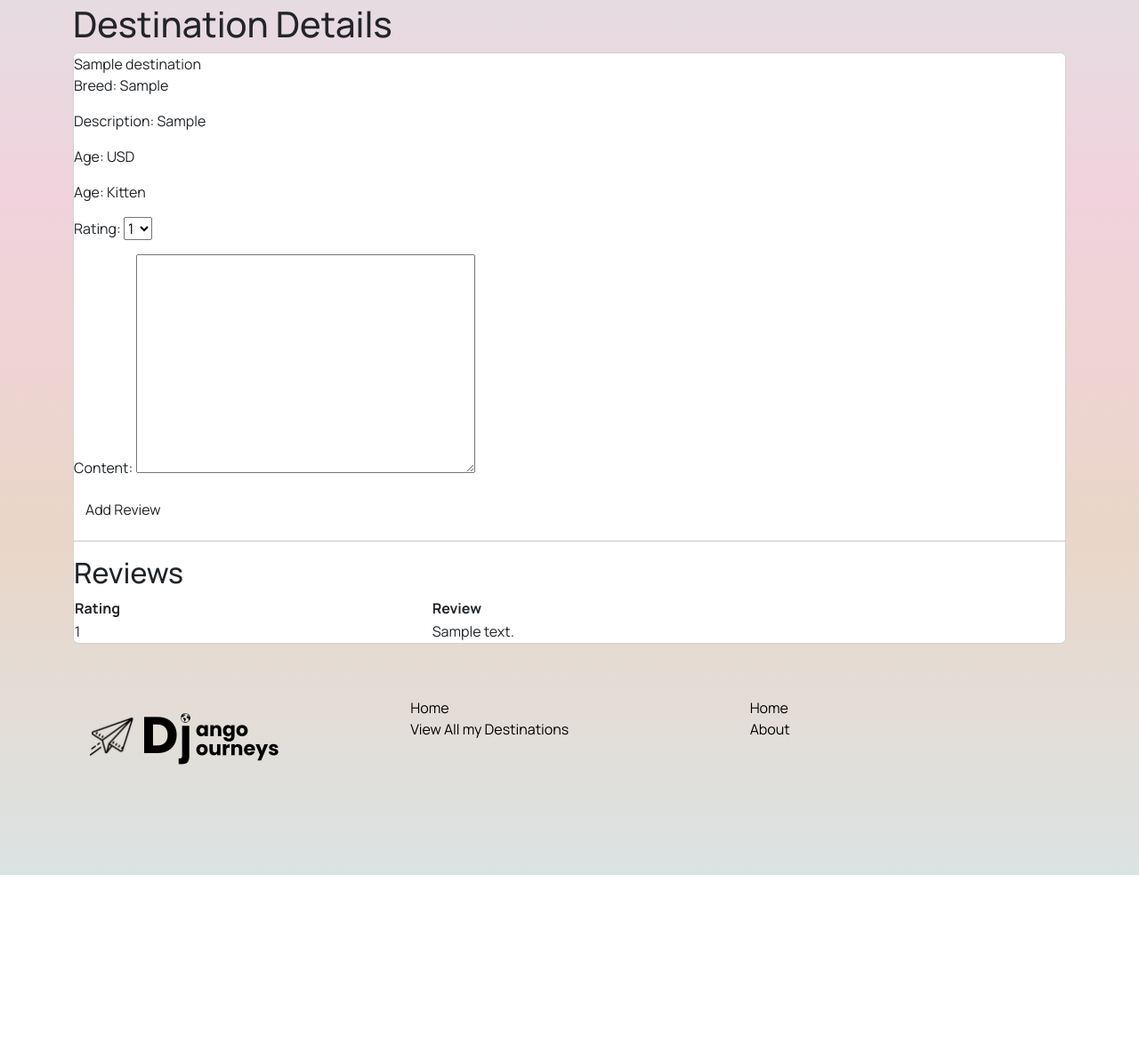
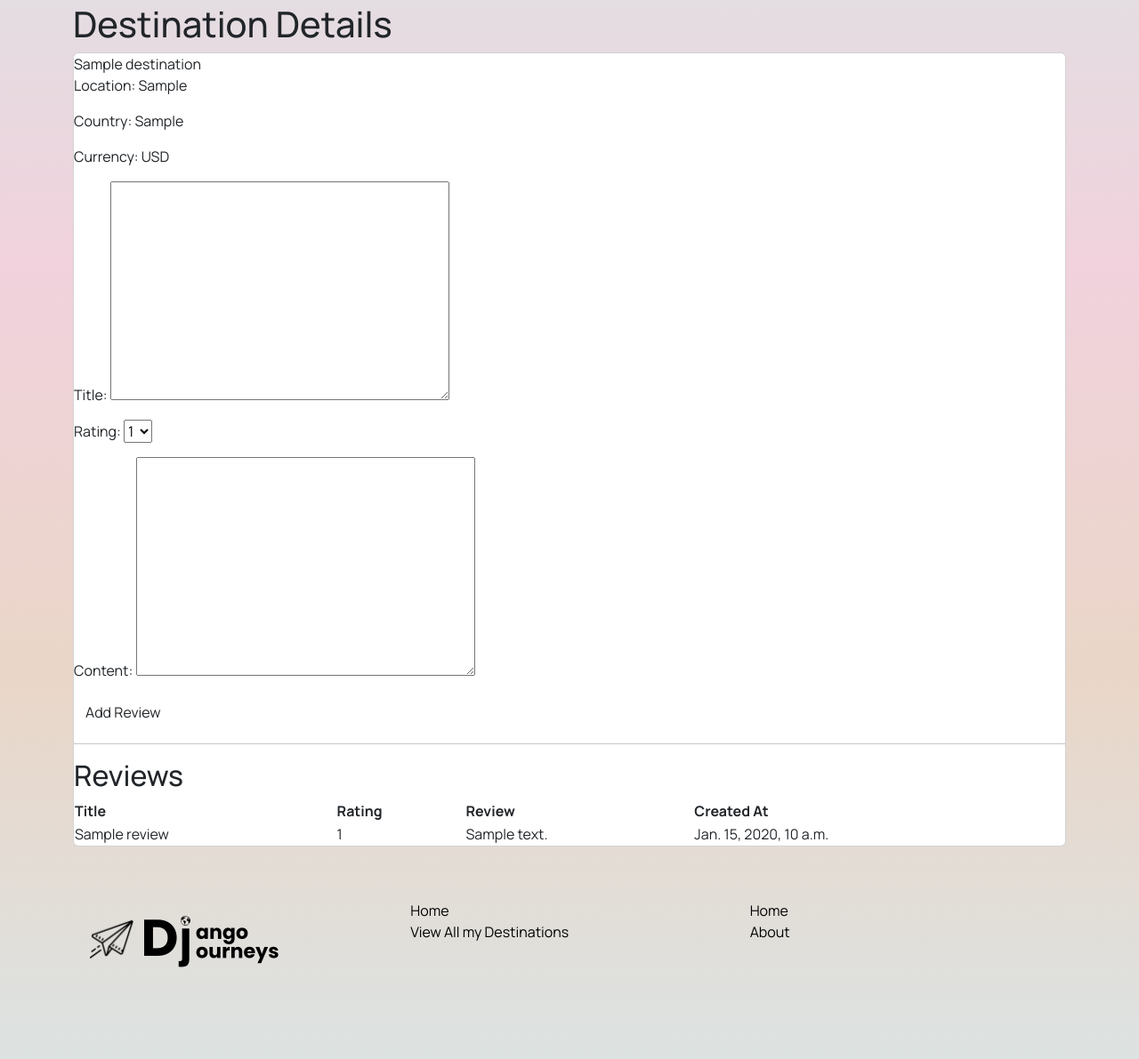
Before and after one commit to milosjocic1/SEI-Project-3, a Django app: page /destinations/1 in a window 1280 px wide. Shown: the part 163-1354 px from the top of the page at 89% size. Before the commit the page ends 1147 px from the top, so only its background shows below. Run offline with Django 4.2, Linux system fonts and the light colour scheme; tables that the repository leaves empty hold one stand-in row (values such as "Sample post").

Commit message:
Review/Destination update

```diff
--- a/main_app/forms.py
+++ b/main_app/forms.py
@@ -5,4 +5,4 @@ from .models import Review
 class ReviewForm(ModelForm):
     class Meta:
         model = Review
-        fields = ['rating', 'content']
+        fields = ['title', 'rating', 'content']
--- a/main_app/models.py
+++ b/main_app/models.py
@@ -29,6 +29,7 @@ class Destination(models.Model):
 
 class Review(models.Model):
     created_at = models.DateTimeField(auto_now_add=True)
+    title = models.TextField(max_length=30, default="")
     rating = models.CharField(max_length=1, choices=RATINGS, default=RATINGS[0][0])
     destination = models.ForeignKey(Destination, on_delete=models.CASCADE)
     content = models.TextField(max_length=300)
@@ -38,4 +39,4 @@ class Review(models.Model):
         return f"{self.get_rating_display()} on {self.date}"
 
     class Meta:
-        ordering = ['-content']
+        ordering = ['-created_at']
--- a/main_app/templates/destinations/detail.html
+++ b/main_app/templates/destinations/detail.html
@@ -6,14 +6,13 @@
 <div class="card">
     <div class="card-content">
         <span class="card-title">{{ destination.name }}</span>
-        <p>Breed: {{ destination.country }}</p>
-        <p>Description: {{ destination.location }}</p>
+        <p>Location: {{ destination.location }}</p>
+        <p>Country: {{ destination.country }}</p>
 
             <!-- AGE open if -->
 
-            <p>Age: {{ destination.currency }}</p>
+            <p>Currency: {{ destination.currency }}</p>
 
-            <p>Age: Kitten</p>
         <!-- close if AGE -->
 
 
@@ -31,15 +30,19 @@
     <h2>Reviews</h2>
     <thead>
       <tr>
+        <th>Title</th>
         <th>Rating</th>
         <th>Review</th>
+        <th>Created At</th>
       </tr>
     </thead>
     <tbody>
       {% for review in destination.review_set.all %}
       <tr>
+        <td>{{ review.title }} </td>
         <td>{{ review.get_rating_display }}</td>
         <td>{{ review.content }}</td>
+        <td>{{ review.created_at }}</td>
       </tr>
       {% endfor %}
     </tbody>
```
Also changed, not shown: main_app/migrations/0005_alter_review_options_review_title.py (added).
